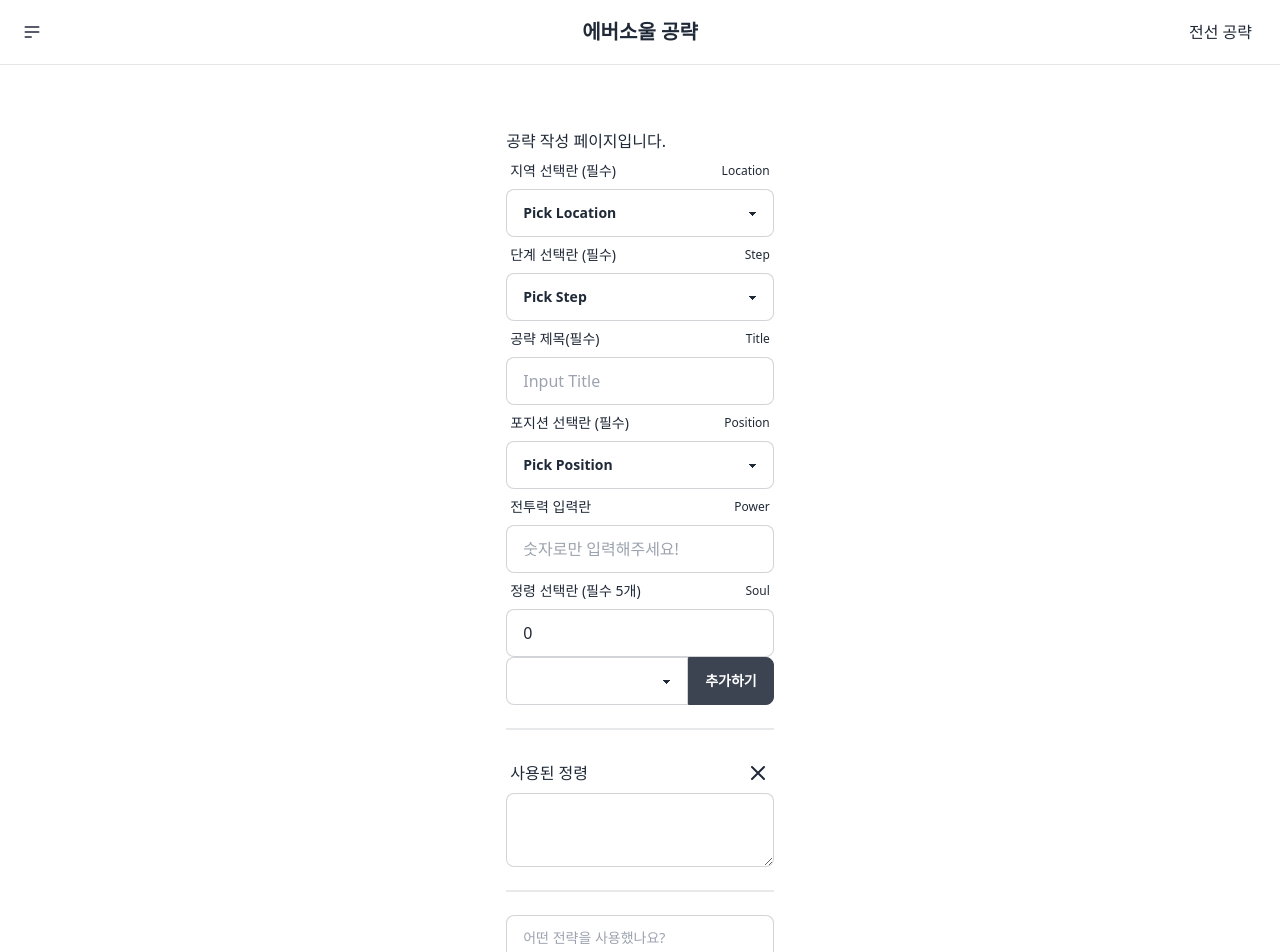
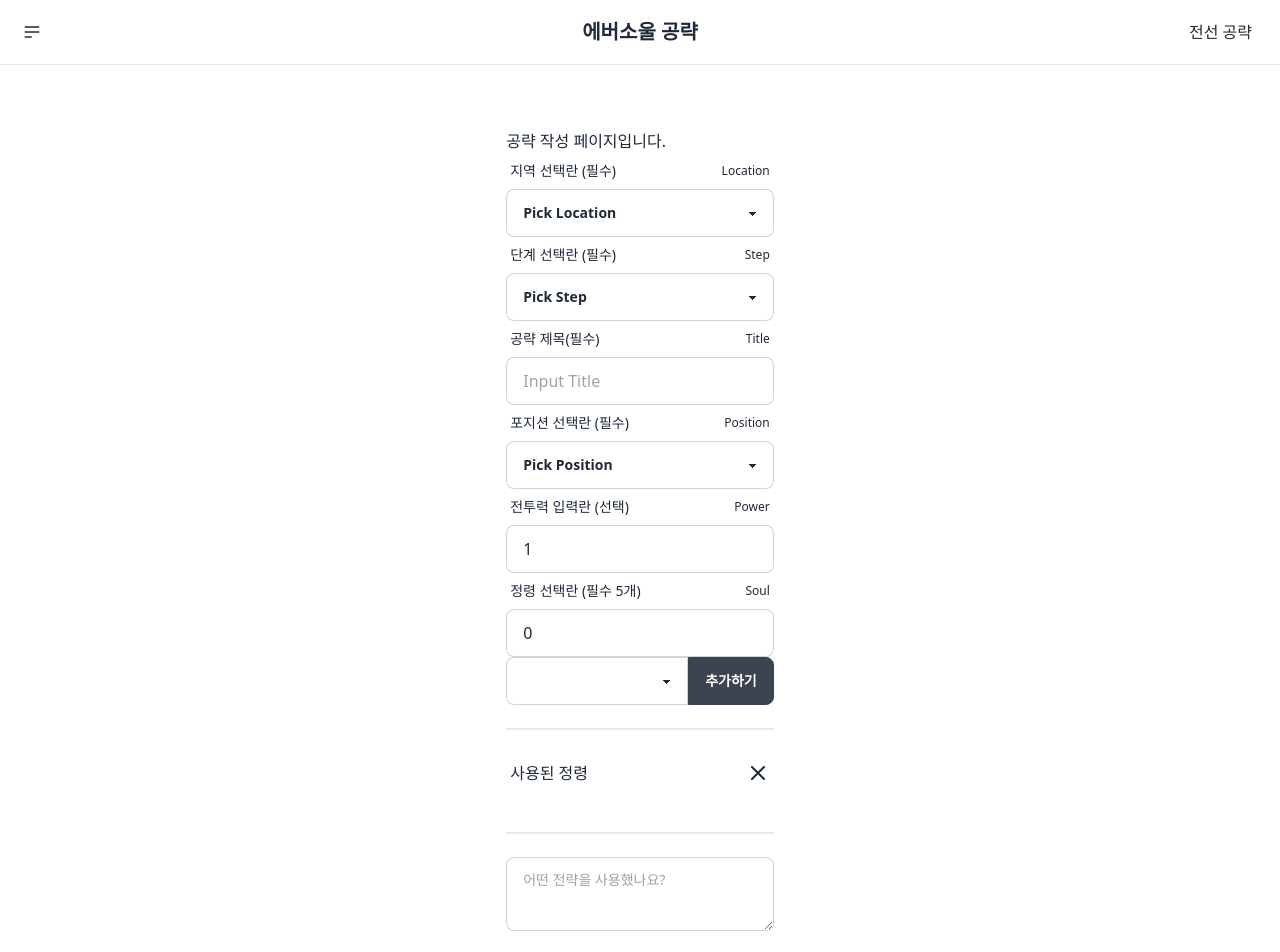
Before and after one commit to 5witchkr/eversoul, a SvelteKit app: page /stage-post in a window 1280 px wide. Shown: the top 952 px of the page. Built offline with nearby package versions, Linux system fonts and the light colour scheme.

Commit message:
fix: view stage list, post-stage page

```diff
--- a/src/routes/stage-post/+page.svelte
+++ b/src/routes/stage-post/+page.svelte
@@ -39,12 +39,12 @@ async function createPost() {
         31,32,33,34,35,36,37,38,39,40,
         41,42,43,44,45];
     let positions = [
-        "기본","수비","돌격","저격"
+        "기본 (2+3)","수비 (3+2)","돌격 (4+1)","저격 (1+4)"
     ]
         let requestLocation;
         let requestStep;
         let requestPosition;
-        let requestPower;
+        let requestPower=1;
         let requestInfo="";
         let requestTitle="";
         let requestSoulsWithLevel = [];
@@ -61,11 +61,13 @@ async function createPost() {
         let inputSoulLevel =0;
         let inputSoulName ='';
         let maxSoulsValue = 0;
+        let soulOrderStates = 0;
 
         function resetSelectClick() {
             selectedSouls = '';
             selectedSoul = ''
             maxSoulsValue = 0;
+            soulOrderStates = 0;
             requestSoulsWithLevel=[]
             }
         function addSoulClick(){
@@ -75,8 +77,9 @@ async function createPost() {
             if (inputSoulLevel < 1 || inputSoulName=='') {
                 return alert("레벨과 정령이름을 전부 입력해주세요.");
             }
-            selectedSouls += "Lv"+inputSoulLevel;
-            selectedSouls += inputSoulName+" ";
+            soulOrderStates++;
+            selectedSouls += `<li><a>`+"선택"+soulOrderStates+": "+"LV"+inputSoulLevel + " ";
+            selectedSouls += inputSoulName+`</a></li>`;
             requestSoulsWithLevel.push({"soulId": soulcharacters.indexOf(inputSoulName)+1, "level": inputSoulLevel})
             maxSoulsValue += 1;
         }
@@ -144,7 +147,7 @@ async function createPost() {
 
       <div class="form-control w-full max-w-xs">
         <label class="label">
-          <span class="label-text">전투력 입력란</span>
+          <span class="label-text">전투력 입력란 (선택)</span>
           <span class="label-text-alt">Power</span>
         </label>
         <input bind:value={requestPower} type="number" placeholder="숫자로만 입력해주세요!" class="input input-bordered w-full max-w-xs" />
@@ -174,9 +177,9 @@ async function createPost() {
           <svg xmlns="http://www.w3.org/2000/svg" class="h-6 w-6" fill="none" viewBox="0 0 24 24" stroke="currentColor"><path stroke-linecap="round" stroke-linejoin="round" stroke-width="2" d="M6 18L18 6M6 6l12 12" /></svg>
         </button>
       </label>
-      <textarea class="textarea textarea-bordered" placeholder="Bio" readonly> {selectedSouls}</textarea>
-
-
+      <ul class="menu menu-compact bg-base-100 w-56 p-2 rounded-box">
+        {@html selectedSouls}
+      </ul>
       <div class="divider"></div>
       <textarea bind:value={requestInfo} class="textarea textarea-bordered" placeholder="어떤 전략을 사용했나요?"></textarea>
       <div class="divider"></div>
--- a/src/routes/stage/+page.svelte
+++ b/src/routes/stage/+page.svelte
@@ -269,11 +269,11 @@ async function getTactic(){
     <label for="my-modal-3" class="btn btn-sm btn-circle absolute right-2 top-2">✕</label>
     <h3 class="text-lg font-bold">원하는 공략을 고르세요</h3>
     <a>(등록된 공략이 없을경우에는 보이지 않습니다).</a>
-    <ul class="menu bg-base-100 w-80 p-2 rounded-box">
+    <ul class="menu bg-base-100 w-100 p-2 rounded-box">
       {#await tacticsCall}
       {:then tactics} <!-- 정상 종료 후 처리 -->
       {#each tactics as valueeee ,idx}
-      <li><button class="btn" on:click={ viewRecommendClick(valueeee, idx)}>추천도:{valueeee.recommendCount} {valueeee.title}({valueeee.power})</button></li>
+      <li><button style="margin: 3px;" on:click={ viewRecommendClick(valueeee, idx)}>추천도:{valueeee.recommendCount} {valueeee.title}({valueeee.power})</button></li>
       {/each}
       {/await}
     </ul>
```
